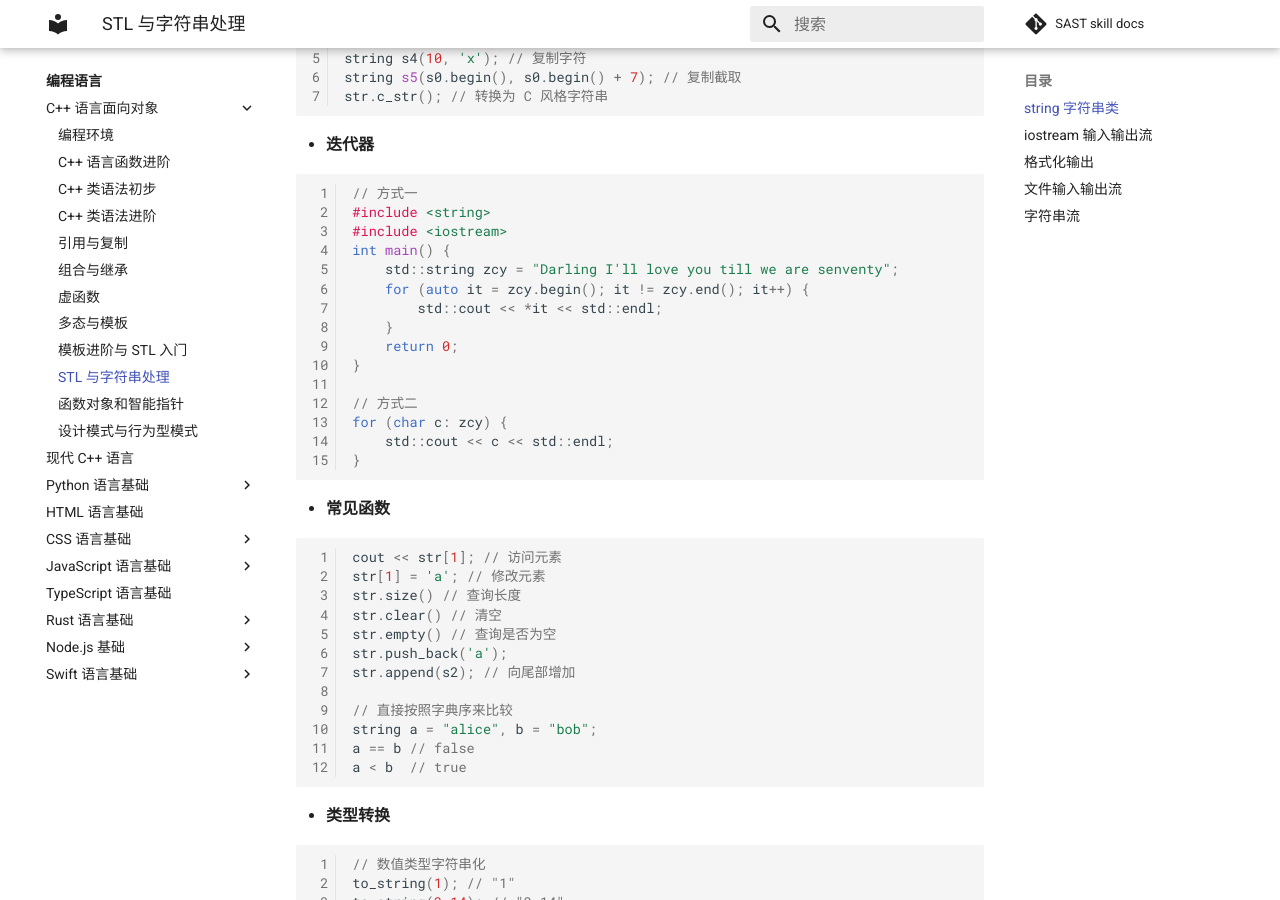
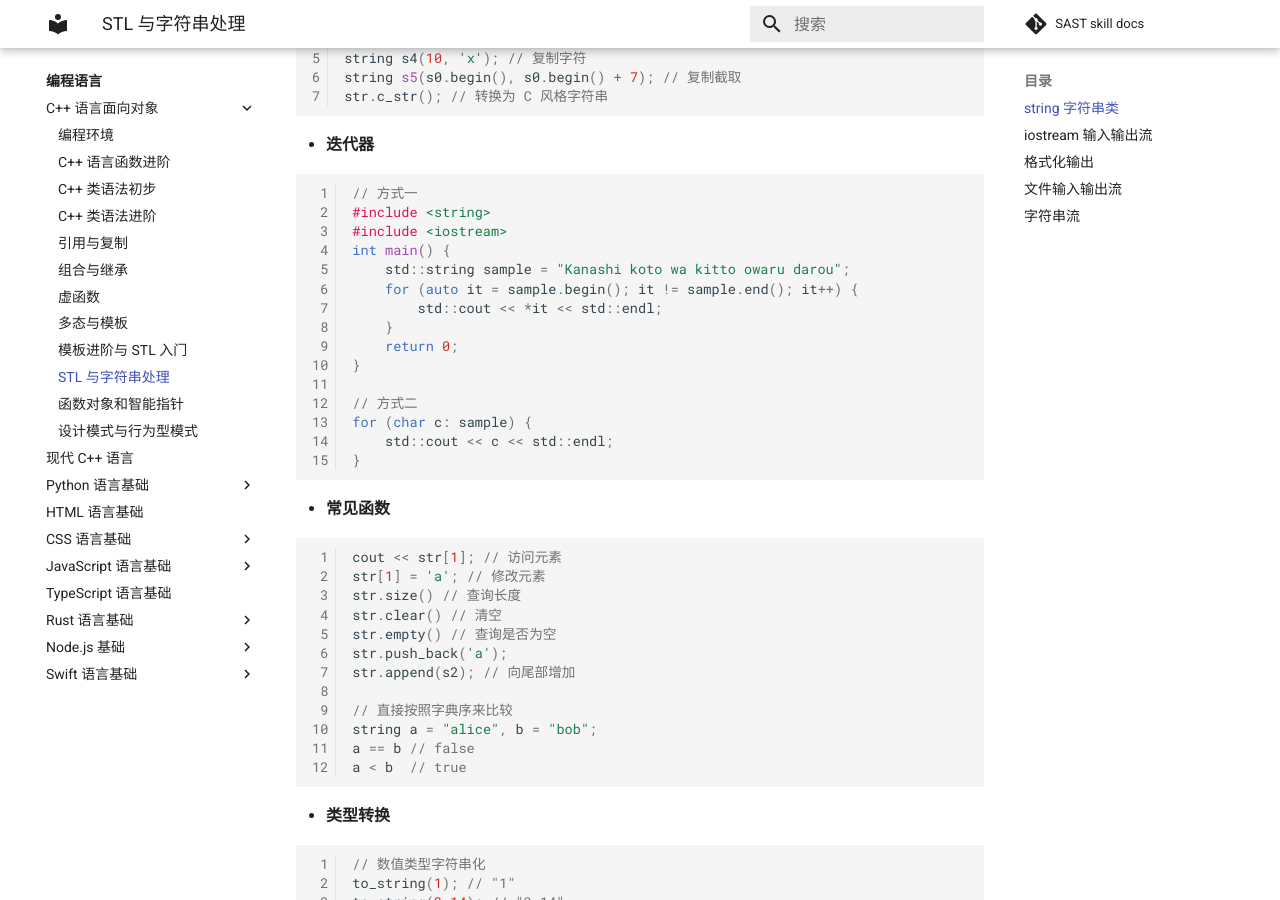
Before and after one commit to SAST-skill-docers/sast-skill-docs, an MkDocs documentation site: the page built from docs/languages/c-oop/stl-and-string.md, in a window 1280 px wide and 900 px high, scrolled down 596 px. Built offline with MkDocs 1.6.1 and Material for MkDocs 9.7.7, drawn with Linux system fonts in a browser that asks for light colours; comment, search, counter and statistics services are not loaded.

Commit message:
Update languages/c-oop/stl-and-string

````diff
--- a/docs/languages/c-oop/stl-and-string.md
+++ b/docs/languages/c-oop/stl-and-string.md
@@ -35,15 +35,15 @@ str.c_str(); // 转换为 C 风格字符串
 #include <string>
 #include <iostream>
 int main() {
-    std::string zcy = "Darling I'll love you till we are senventy";
-    for (auto it = zcy.begin(); it != zcy.end(); it++) {
+    std::string sample = "Kanashi koto wa kitto owaru darou";
+    for (auto it = sample.begin(); it != sample.end(); it++) {
         std::cout << *it << std::endl;
     }
     return 0;
 }
 
 // 方式二
-for (char c: zcy) {
+for (char c: sample) {
     std::cout << c << std::endl;
 }
 ```
````
